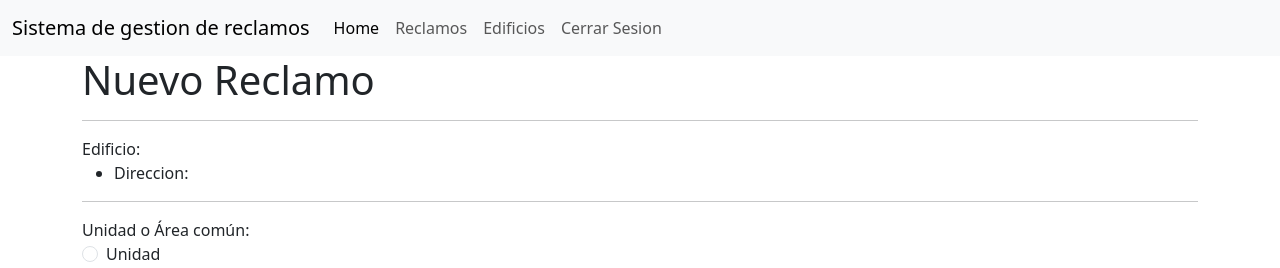
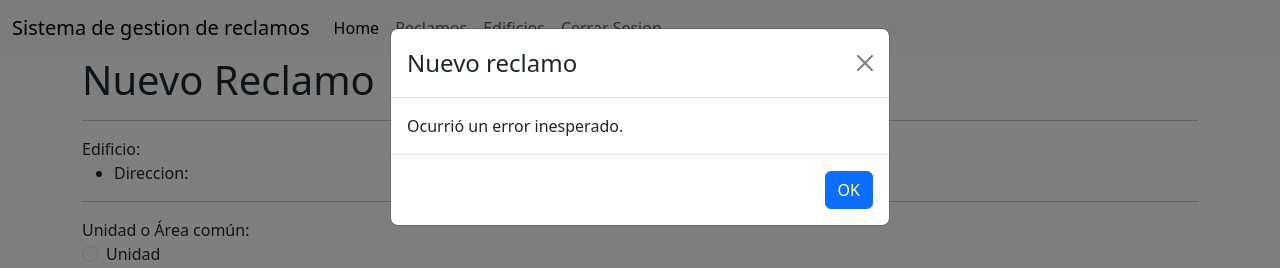
Before and after one commit to ManuMarcos/Sistema-de-Gestion-Reclamos, a React (Create React App) app in the folder Front/app/: page /Reclamos/Nuevo in a window 1280 px wide. Both pictures are taken after typing "Sample" into the empty fields and a click on the button "Submit". Shown: the top 268 px of the page. Built offline with nearby package versions, Linux system fonts and the light colour scheme; no server answers.

Commit message:
modal + corrijo la lista de imagenes, que estaba vacio por no esperar las promesas

```diff
--- a/Front/app/src/components/Reclamos/NuevoReclamo/nuevoReclamo.js
+++ b/Front/app/src/components/Reclamos/NuevoReclamo/nuevoReclamo.js
@@ -1,5 +1,7 @@
 import React, { useState, useEffect } from "react";
 import { useSearchParams } from 'react-router-dom'
+import Button from 'react-bootstrap/Button';
+import Modal from 'react-bootstrap/Modal';
 
 async function post_image(file)
 {
@@ -69,6 +71,14 @@ const NuevoReclamo = () => {
   const [datosEdificio, setDatosEdificio] = useState([]);
   const [searchParams] = useSearchParams()
 
+  // modal
+  const [show, setShow] = useState(false);
+  const [text, setText] = useState("");
+  const handleClose = () => setShow(false);
+  const handleShow = () => setShow(true);
+
+  const mostrarModal = (mensaje) => {handleShow(); setText(mensaje);}
+
   useEffect(() => {
     let id_elegido = parseInt(searchParams.get("edificio_id"))
     get_edificio(id_elegido).then((data) => {
@@ -82,48 +92,60 @@ const NuevoReclamo = () => {
   function SubmitEvent(e) {
     e.preventDefault();
 
-    let files_ids = []
+    const img_promises = [];
     for(let i=0; i<images.length; ++i)
     {
-      post_image(images[i])
-      .then((data) => {
-        files_ids.push(data)
-      })
-      .catch((err) => console.log(err))
+      img_promises.push(post_image(images[i]))
     }
+    //console.log("promises length" + img_promises.length)
+    let files_ids = []
+    Promise.all(img_promises).then((results) => {
+        //console.log("resuls" + results)
+        files_ids = results.map((x) => parseInt(x))
 
-    console.log(files_ids)
+        //console.log(files_ids)
 
-    console.log(e.target.elements)
+        //console.log(e.target.elements)
         let select_id = parseInt(e.target.elements[2].value)
-    console.log(select_id)
+        //console.log(select_id)
         if(isNaN(select_id))
         {
-      console.log("select_id invalido")
+          //console.log("select_id invalido")
+          mostrarModal("Ocurrió un error inesperado.")
           return;
         }
         let descripcion = e.target.elements[3].value;
 
         let req_data = {};
         req_data["numero"] = 0;
-    req_data["imagenesIds"] = files_ids
+        req_data["imagenesIds"] = files_ids;
         req_data["descripcion"] = descripcion;
-    req_data["motivo"] = "motivo_fruta";
+        req_data["motivo"] = "reclamo nuevo";
         req_data["estado"] = 0;
         req_data["usuarioId"] = sessionStorage.getItem("userId");
 
         if (chosenRadioOption === RadioOption.AreaComun) {
-      req_data["unidadId"] = -1; //TODO
-      req_data["areaComunId"] = select_id //TODO
+          req_data["unidadId"] = null;
+          req_data["areaComunId"] = select_id
         } else {
-      req_data["unidadId"] = select_id //TODO
-      req_data["areaComunId"] = -1; //TODO
+          req_data["unidadId"] = select_id
+          req_data["areaComunId"] = -1;
         }
-    console.log(req_data);
+        //console.log(req_data);
+        //console.log(JSON.stringify(req_data))
 
         post_reclamo_nuevo(req_data)
-      .then((data) => {console.log(data)})
-      .catch((err) => console.log(err))
+          .then((data) => {
+            //console.log(data);
+            mostrarModal("Id del reclamo: " + data["id"])
+          })
+          .catch((err) => {
+            //console.log(err)
+            mostrarModal("Ocurrió un error en crear el reclamo.")
+          })
+
+      })
+      .catch((err) => mostrarModal("Ocurrió un error inesperado.") )
   }
 
   function loadFile(e) {
@@ -191,7 +213,7 @@ const NuevoReclamo = () => {
                   {datosEdificio["areasComunes"].map((ac) => {
                     return (
                       <option key={ac["id"]} value={ac["id"]}>
-                        Id: {ac["id"]} - Nombre: {ac["nombre"]}
+                        #{ac["id"]} - {ac["nombre"]}
                       </option>
                     );
                   })}
@@ -208,7 +230,7 @@ const NuevoReclamo = () => {
                 {datosEdificio["unidades"].map((uni) => {
                   return (
                     <option key={uni["id"]} value={uni["id"]}>
-                      Data: {JSON.stringify(uni)}
+                      #{uni["id"]} - Piso: {uni["piso"]} - Numero: {uni["numero"]}
                     </option>
                   );
                 })}
@@ -256,6 +278,26 @@ const NuevoReclamo = () => {
           );
         })}
       </div>
+      <>
+      <Modal
+        show={show}
+        onHide={handleClose}
+        backdrop="static"
+        keyboard={false}
+      >
+        <Modal.Header closeButton>
+          <Modal.Title>Nuevo reclamo</Modal.Title>
+        </Modal.Header>
+        <Modal.Body>
+          {text}
+        </Modal.Body>
+        <Modal.Footer>
+          <Button variant="primary" onClick={handleClose}>
+            OK
+          </Button>
+        </Modal.Footer>
+      </Modal>
+    </>
     </div>
   );
 };
```
Lines whose indentation alone changed are shown as unchanged.
